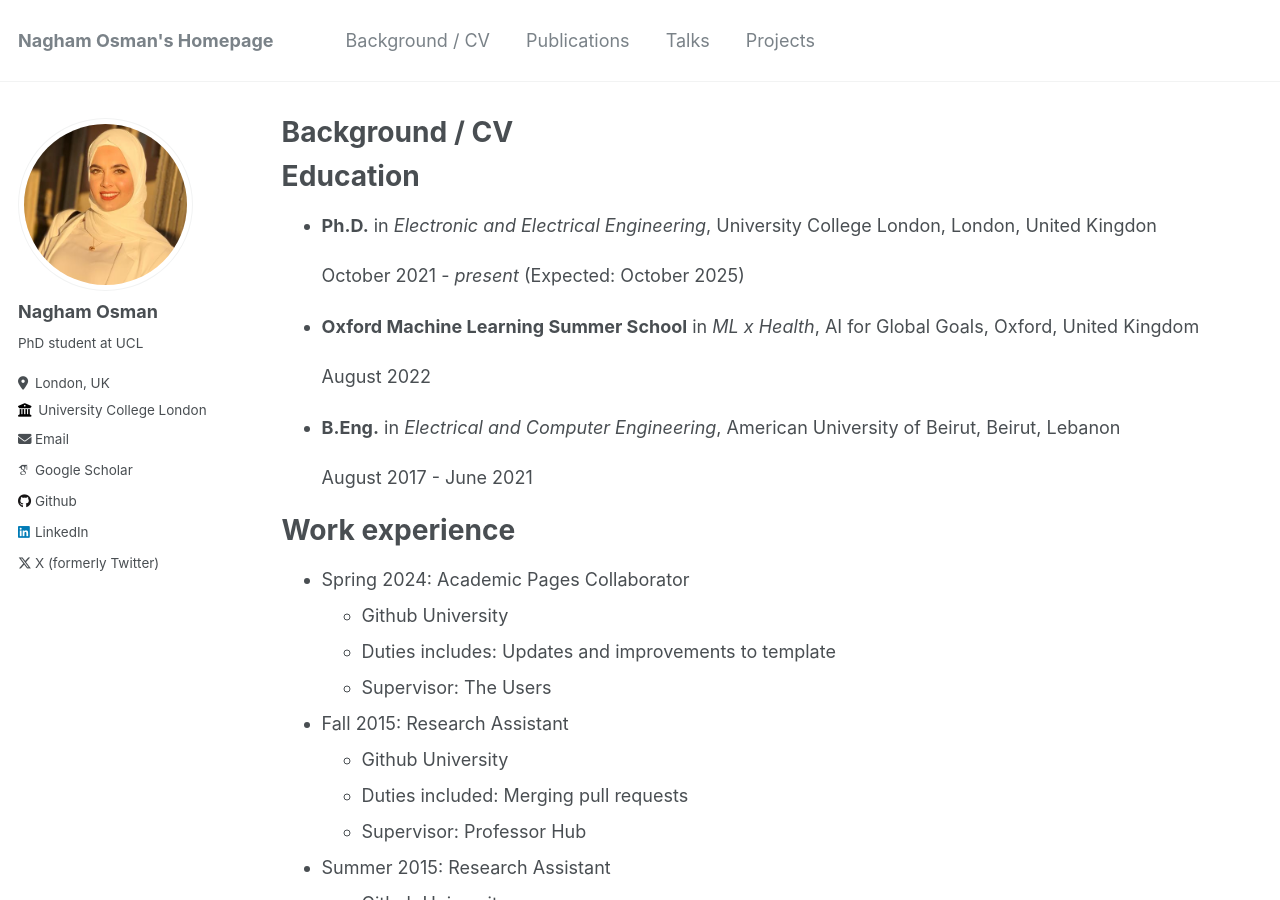
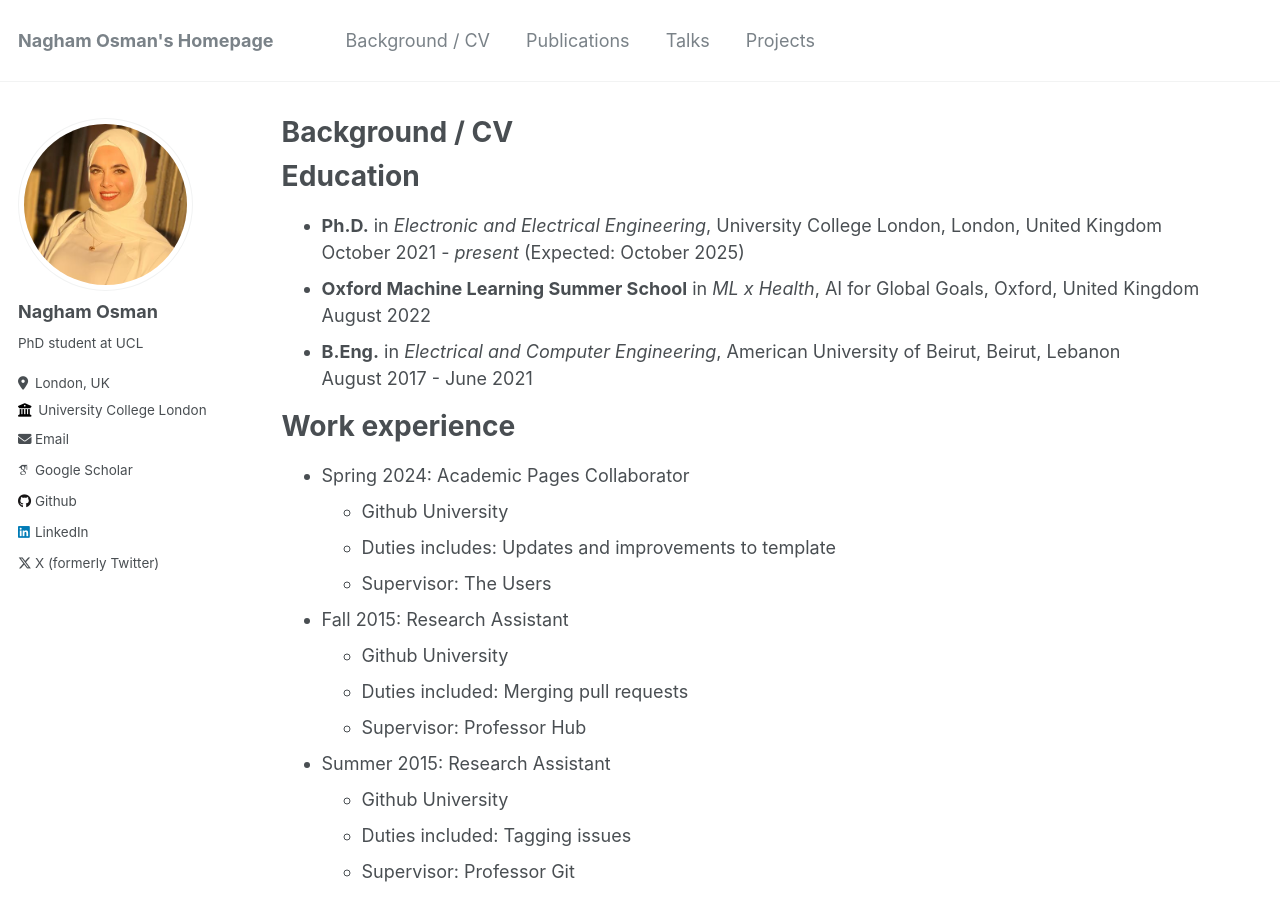
Before and after one commit to nagham-osman/nagham-osman.github.io, a Jekyll site: the page built from _pages/cv.md, in a window 1280 px wide and 900 px high. Built offline with Jekyll 4.4.1, drawn with Linux system fonts in a browser that asks for light colours; some web fonts are replaced.

Commit message:
Update cv.md

```diff
--- a/_pages/cv.md
+++ b/_pages/cv.md
@@ -11,14 +11,11 @@ redirect_from:
 
 Education
 ======
-* **Ph.D.** in *Electronic and Electrical Engineering*, University College London, London, United Kingdon
-
+* **Ph.D.** in *Electronic and Electrical Engineering*, University College London, London, United Kingdom<br>
   October 2021 - *present* (Expected: October 2025)
-* **Oxford Machine Learning Summer School** in *ML x Health*, AI for Global Goals, Oxford, United Kingdom
-
+* **Oxford Machine Learning Summer School** in *ML x Health*, AI for Global Goals, Oxford, United Kingdom<br>
   August 2022
-* **B.Eng.** in *Electrical and Computer Engineering*, American University of Beirut, Beirut, Lebanon
-
+* **B.Eng.** in *Electrical and Computer Engineering*, American University of Beirut, Beirut, Lebanon<br>
   August 2017 - June 2021
 
 Work experience
```
